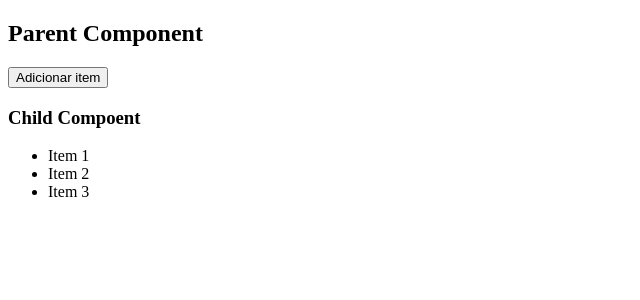
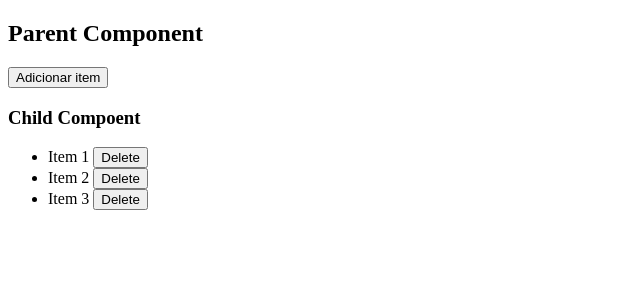
Before and after one commit to gesielbr/inputOutputAng18, an Angular app: page / in a window 1280 px wide. Shown: the top 300 px of the page, without its empty margins (0-640 px from the left). Built offline with nearby package versions, Linux system fonts and the light colour scheme.

Commit message:
delete items and destroy unnecessary components

```diff
--- a/src/app/app.component.html
+++ b/src/app/app.component.html
@@ -1,3 +1,7 @@
 <h2>Parent Component</h2>
 <button (click)="addItem()">Adicionar item</button>
-<app-child [items]="itemsArr"></app-child>
+<app-child
+  *ngIf="itemsArr.length > 0"
+  [items]="itemsArr"
+  (itemDeleted)="deleteItem($event)"
+></app-child>
--- a/src/app/app.component.ts
+++ b/src/app/app.component.ts
@@ -1,15 +1,16 @@
-import { Component } from '@angular/core';
+import { Component, OnInit } from '@angular/core';
 import { RouterOutlet } from '@angular/router';
 import { ChildComponent } from '../child/child.component';
+import { CommonModule } from '@angular/common';
 
 @Component({
   selector: 'app-root',
   standalone: true,
   templateUrl: './app.component.html',
   styleUrl: './app.component.css',
-  imports: [RouterOutlet, ChildComponent],
+  imports: [RouterOutlet, ChildComponent, CommonModule],
 })
-export class AppComponent {
+export class AppComponent implements OnInit {
   title = 'inputOutputAng18';
 
   itemsArr: string[] = ['Item 1', 'Item 2', 'Item 3'];
@@ -17,7 +18,15 @@ export class AppComponent {
   addItem() {
     const newItem = `Item ${this.itemsArr.length + 1}`;
     this.itemsArr.push(newItem);
+  }
 
-    console.log(newItem);
+  deleteItem(index: number) {
+    if (index >= 0 && index < this.itemsArr.length) {
+      this.itemsArr.splice(index, 1);
+    }
+  }
+
+  ngOnInit(): void {
+    console.log('Parent Component is initialized');
   }
 }
--- a/src/child/child.component.html
+++ b/src/child/child.component.html
@@ -1,6 +1,9 @@
 <div>
   <h3>Child Compoent</h3>
   <ul>
-    <li *ngFor="let item of items">{{ item }}</li>
+    <li *ngFor="let item of items; let i = index">
+      {{ item }}
+      <button type="button" (click)="deleteIndex(i)">Delete</button>
+    </li>
   </ul>
 </div>
--- a/src/child/child.component.ts
+++ b/src/child/child.component.ts
@@ -23,7 +23,11 @@ export class ChildComponent implements OnInit, OnDestroy {
     this.itemDeleted.emit(index);
   }
 
-  ngOnInit(): void {}
+  ngOnInit(): void {
+    console.log('Child Component is initialized');
+  }
 
-  ngOnDestroy(): void {}
+  ngOnDestroy(): void {
+    console.log('Child Component is destroyd');
+  }
 }
```
